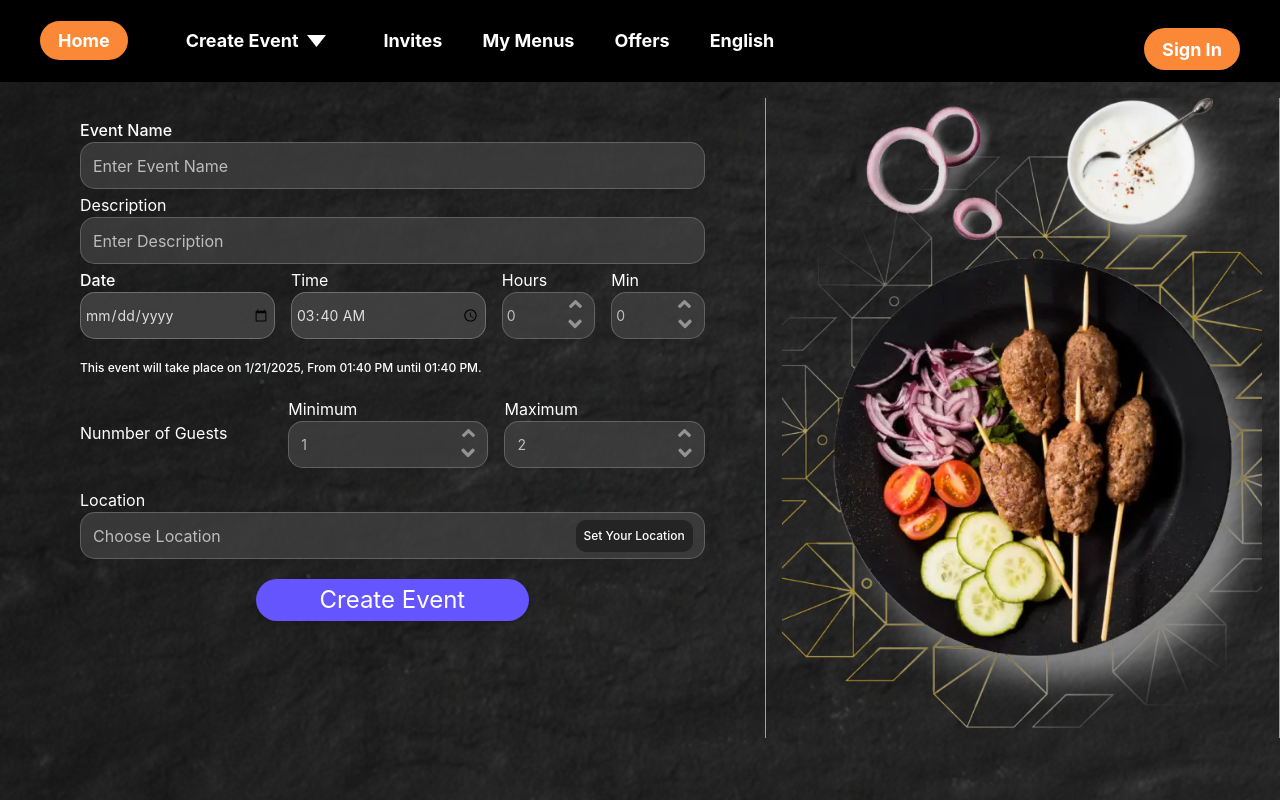
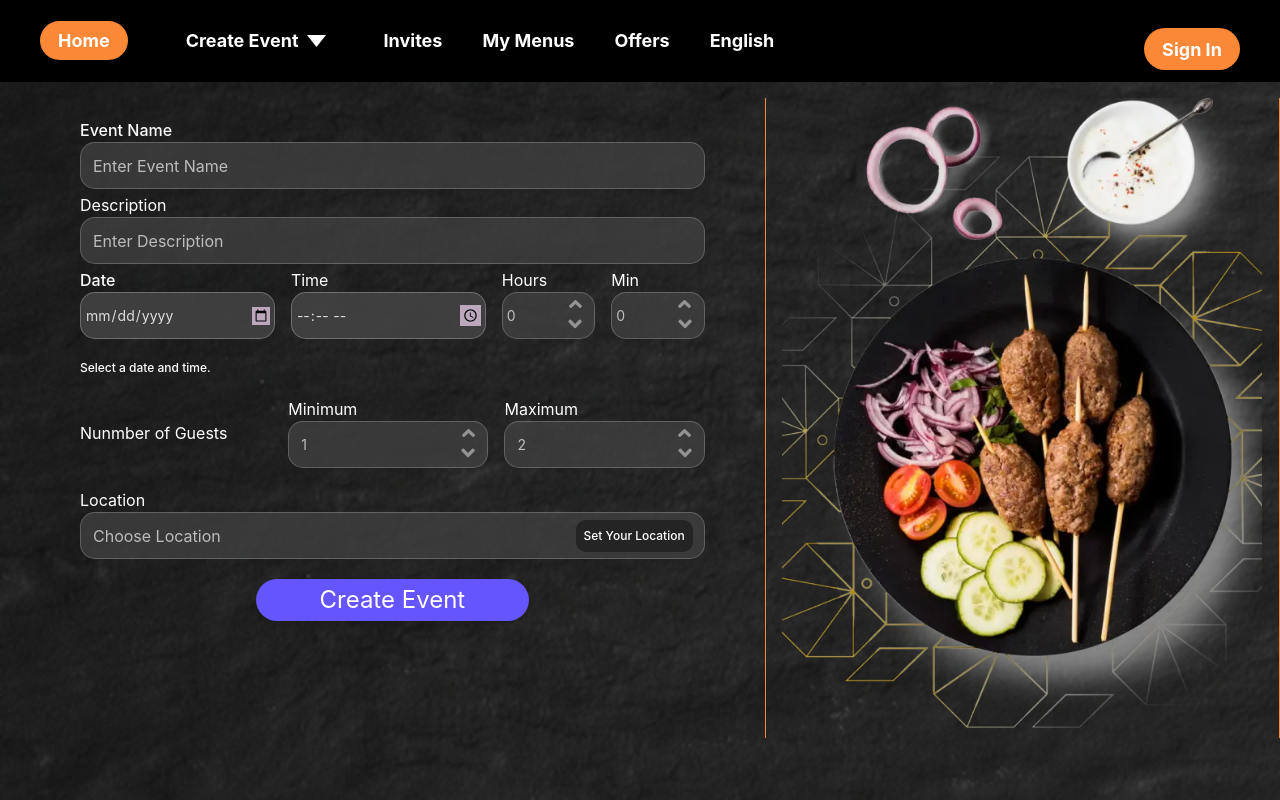
Before and after one commit to y-emam/foodies_and_chefs, a React (Create React App) app: page /events/create in a window 1280 px wide. Shown: the top 800 px of the page. Built offline with nearby package versions, Linux system fonts and the light colour scheme; a web font is replaced by a local one.

Commit message:
Fixed text in create event

```diff
--- a/src/components/EventsForm/Component.jsx
+++ b/src/components/EventsForm/Component.jsx
@@ -3,14 +3,49 @@ import ArrowUpSVG from "../../assets/images/ArrowUp.svg";
 import ArrowDownSVG from "../../assets/images/ArrowDown.svg";
 import { useTranslation } from "react-i18next";
 import "./styles.css";
-import { useEffect } from "react";
+import { useEffect, useState } from "react";
+import convertTo12HourFormat from "../../utils/convertTo12HourFormat";
 
 function EventsForm({ isNewEvent, event, setEvent }) {
   const { t } = useTranslation();
 
+  const today = new Date();
+  const todayDate = today.toISOString().split("T")[0]; // Converts to yyyy-mm-dd format
+  const [eventEndTime, setEventEndTime] = useState("");
+
   useEffect(() => {
     console.log(event);
   }, [event]);
+
+  useEffect(() => {
+    const calculateNewTime = (startTime, hours, minutes) => {
+      if (!startTime || hours === undefined || minutes === undefined) {
+        return null; // Handle missing inputs appropriately
+      }
+
+      // Parse the starting time (24-hour format)
+      const [startHour, startMinute] = startTime.split(":").map(Number);
+
+      // Create a Date object with the starting time
+      const eventDate = new Date();
+      eventDate.setHours(startHour, startMinute, 0, 0); // Set hour and minute, reset seconds/milliseconds
+
+      // Add the event duration
+      eventDate.setHours(eventDate.getHours() + hours);
+      eventDate.setMinutes(eventDate.getMinutes() + minutes);
+
+      // Format the new time in 12-hour format with AM/PM
+      const newHour = eventDate.getHours();
+      const newMinutes = eventDate.getMinutes();
+      const formattedHour = ((newHour + 11) % 12) + 1; // Convert 24-hour to 12-hour format
+      const formattedMinutes = String(newMinutes).padStart(2, "0");
+      const period = newHour >= 12 ? "PM" : "AM";
+
+      return `${formattedHour}:${formattedMinutes} ${period}`;
+    };
+
+    setEventEndTime(calculateNewTime(event.time, event.hours, event.minutes));
+  }, [event.time, event.hours, event.minutes]);
 
   const openMapsPage = () => {
     window.open("/googleMap", "mapsWindow", "width=1000,height=800");
@@ -82,19 +117,14 @@ function EventsForm({ isNewEvent, event, setEvent }) {
                     name="Date"
                     type="date"
                     id="event-date"
-                    className="focus:border-[#fa8836be] focus:ring-2 focus:ring-[#ecaf4a] focus:outline-none opacity-85 h-[47.02px] border border-[#FFFFFF4D] bg-[#444444] px-1 text-sm form-control  w-full  p-2"
+                    className="text-white focus:border-[#fa8836be] focus:ring-2 focus:ring-[#ecaf4a] focus:outline-none opacity-85 h-[47.02px] border border-[#FFFFFF4D] bg-[#444444] px-1 text-sm form-control w-full p-2 custom-date-icon"
                     required
-                    min={Date.now()}
+                    min={todayDate}
                     value={event?.date}
                     onChange={(e) =>
                       setEvent({ ...event, date: e.target.value })
                     }
                   />
-                  <span
-                    className=" lato-bold font-medium text-red-600 text-[10px] md:text-[12px] field-validation-valid"
-                    data-valmsg-for="Date"
-                    data-valmsg-replace="true"
-                  ></span>
                 </div>
                 <div className="ms-1.5 md:ms-0 flex flex-col w-1/2">
                   <label for="event-time" className="section-title">
@@ -103,13 +133,15 @@ function EventsForm({ isNewEvent, event, setEvent }) {
                   <input
                     name="StartTime"
                     type="time"
-                    value="03:40"
                     min="13:40"
                     id="event-time"
-                    className="focus:border-[#fa8836be] focus:ring-2 focus:ring-[#ecaf4a] focus:outline-none opacity-85 h-[47.02px] border border-[#FFFFFF4D] bg-[#444444] px-1 form-control  w-full  text-sm"
+                    className="focus:border-[#fa8836be] focus:ring-2 focus:ring-[#ecaf4a] focus:outline-none opacity-85 h-[47.02px] border border-[#FFFFFF4D] bg-[#444444] px-1 form-control w-full text-sm custom-date-icon"
                     required
+                    value={event?.time}
+                    onChange={(e) =>
+                      setEvent({ ...event, time: e.target.value })
+                    }
                   />
-                  <span className=" lato-bold font-medium text-red-600 text-[10px] md:text-[12px] field-validation-valid"></span>
                 </div>
               </div>
 
@@ -238,14 +270,17 @@ function EventsForm({ isNewEvent, event, setEvent }) {
               id="duration-output"
               className="  lato-bold font-medium text-[#FFFFFF] text-[13px] md:text-[12px] my-5"
             >
-              This event will take place on 1/21/2025, From 01:40 PM until 01:40
-              PM.
-              {/* {event.date &&
+              {/* This event will take place on 1/21/2025, From 01:40 PM until 01:40
+              PM. */}
+              {(event.date &&
                 event.time &&
-                event.hours &&
-                event.minutes &&
-                `This event will take place on ${event.date}, From ${event.time} PM until 01:40
-              PM.`} */}
+                (event.hours || event.minutes) &&
+                `This event will take place on ${
+                  event.date
+                }, From ${convertTo12HourFormat(
+                  event.time
+                )} until ${eventEndTime}.`) ||
+                "Select a date and time."}
             </p>
             <div className="flex md:flex-row flex-col mb-5 h-20 space-y-4 md:space-y-0 md:h-auto">
               <div className="flex justify-start items-center text-start md:w-1/3 w-full mb-2 md:mb-0">
--- a/src/components/EventsForm/styles.css
+++ b/src/components/EventsForm/styles.css
@@ -21,3 +21,18 @@ input[type="number"]::-webkit-inner-spin-button {
   -webkit-appearance: none; /* Removes the spinner in WebKit browsers */
   margin: 0; /* Removes any margin */
 }
+
+/* Custom styling to hide the default date picker icon */
+.custom-date-icon::-webkit-calendar-picker-indicator {
+  background-color: thistle;
+}
+
+/* For Firefox */
+.custom-date-icon::-moz-calendar-picker-indicator {
+  background-color: thistle;
+}
+
+/* For IE */
+.custom-date-icon::-ms-expand {
+  background-color: thistle;
+}
--- a/src/pages/Events/Create/Page.jsx
+++ b/src/pages/Events/Create/Page.jsx
@@ -6,8 +6,6 @@ function CreateEventsPage() {
 
   useEffect(() => {
     setEvent({
-      date: new Date(),
-      time: new Date(),
       hours: 0,
       minutes: 0,
       minGuests: 1,
--- /dev/null
+++ b/src/utils/convertTo12HourFormat.js
@@ -0,0 +1,15 @@
+const convertTo12HourFormat = (time24) => {
+    // Split the time string into hours and minutes
+    const [hour, minute] = time24.split(":").map(Number);
+
+    // Determine AM/PM
+    const period = hour >= 12 ? "PM" : "AM";
+
+    // Convert to 12-hour format
+    const hour12 = ((hour + 11) % 12) + 1;
+
+    // Format the result as hh:mm AM/PM
+    return `${String(hour12).padStart(2, "0")}:${minute.toString().padStart(2, "0")} ${period}`;
+};
+
+export default convertTo12HourFormat;
```
Also changed, not shown: src/assets/images/calender.png (added).
